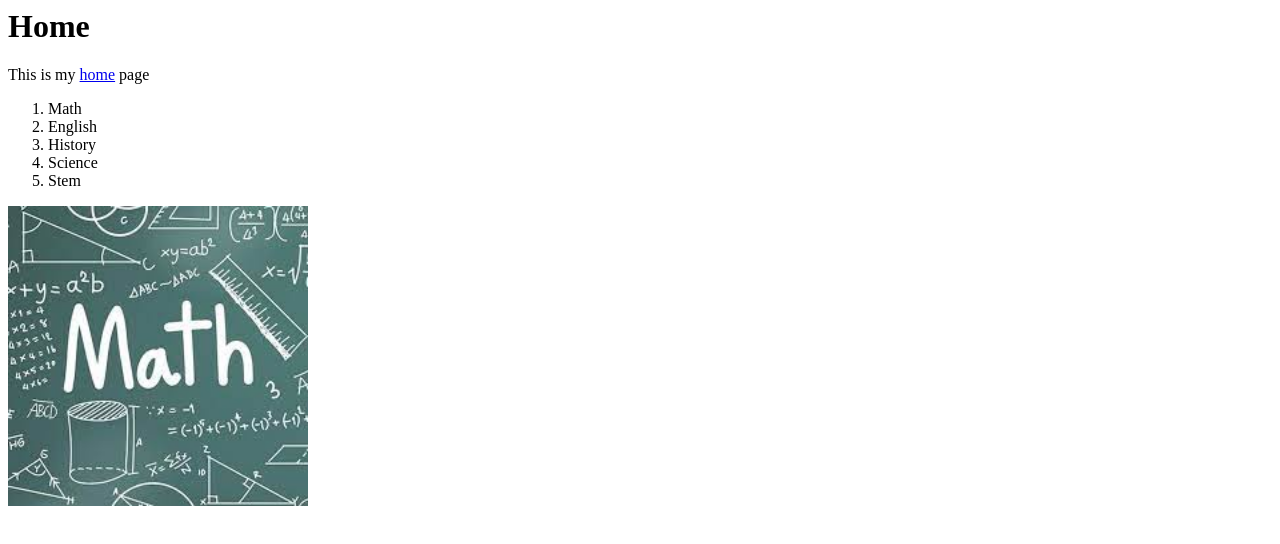
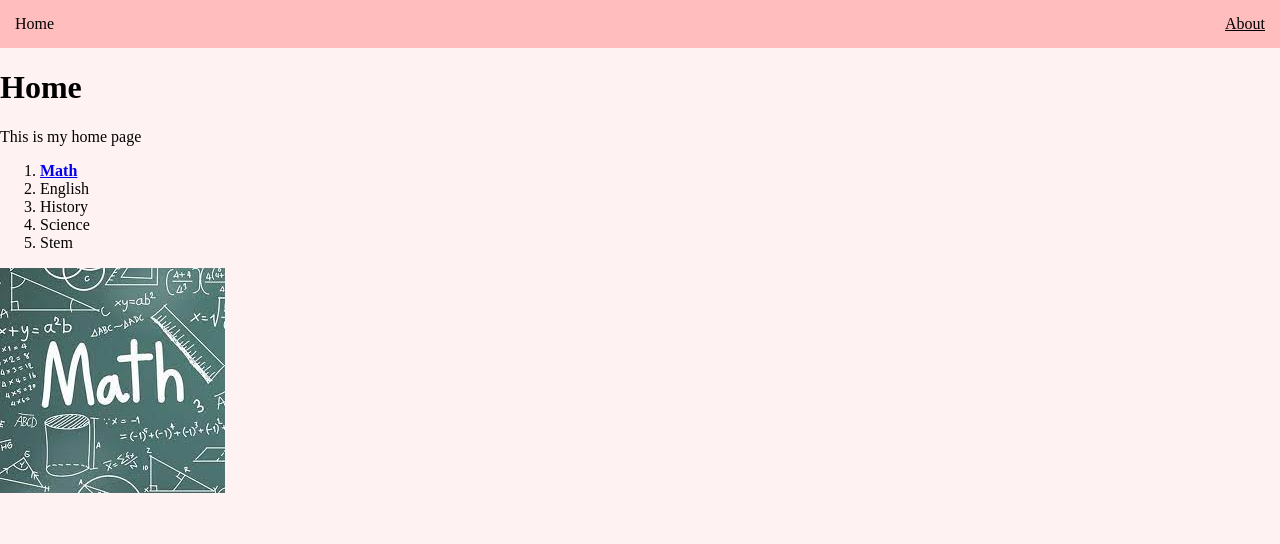
Before and after one commit to Kevincat1000/mywork, a plain HTML site: page index.html in a window 1280 px wide. Drawn offline with Linux system fonts and the light colour scheme.

Commit message:
Add files via upload

```diff
--- a/index.html
+++ b/index.html
@@ -2,25 +2,32 @@
 
   <head>
     <title>Home</title>
+    <link rel="icon" type="image/png" href="favicon.png"
     <!-- import stuff here -->
+    <link rel="stylesheet" href='styles.css'>
+
   </head>
 
   <body>
+    <div class='navbar'>
+      <span>Home</span>
+      <span><a id='linktohome' href='indexAbout.html'>About</a></span>
+    </div>
     <h1>Home</h1>
-    <p>This is my <a href="http://www.youtube.com">home</a> page</p>
+    <p>This is my home page</p>
     <ol></ol>
   </body>
 
   <script>
   </script>
   <ol>
-    <li>Math</li>
+    <li><b><a href="http://www.mathaway.com">Math</a></b></li>
     <li>English</li>
     <li>History</li>
     <li>Science</li>
     <li>Stem</li>
   </ol>
 
-  <img src='Math.jpeg' style='width:300px' >
+  <img src='Math.jpeg'>
 
 </html>
```
